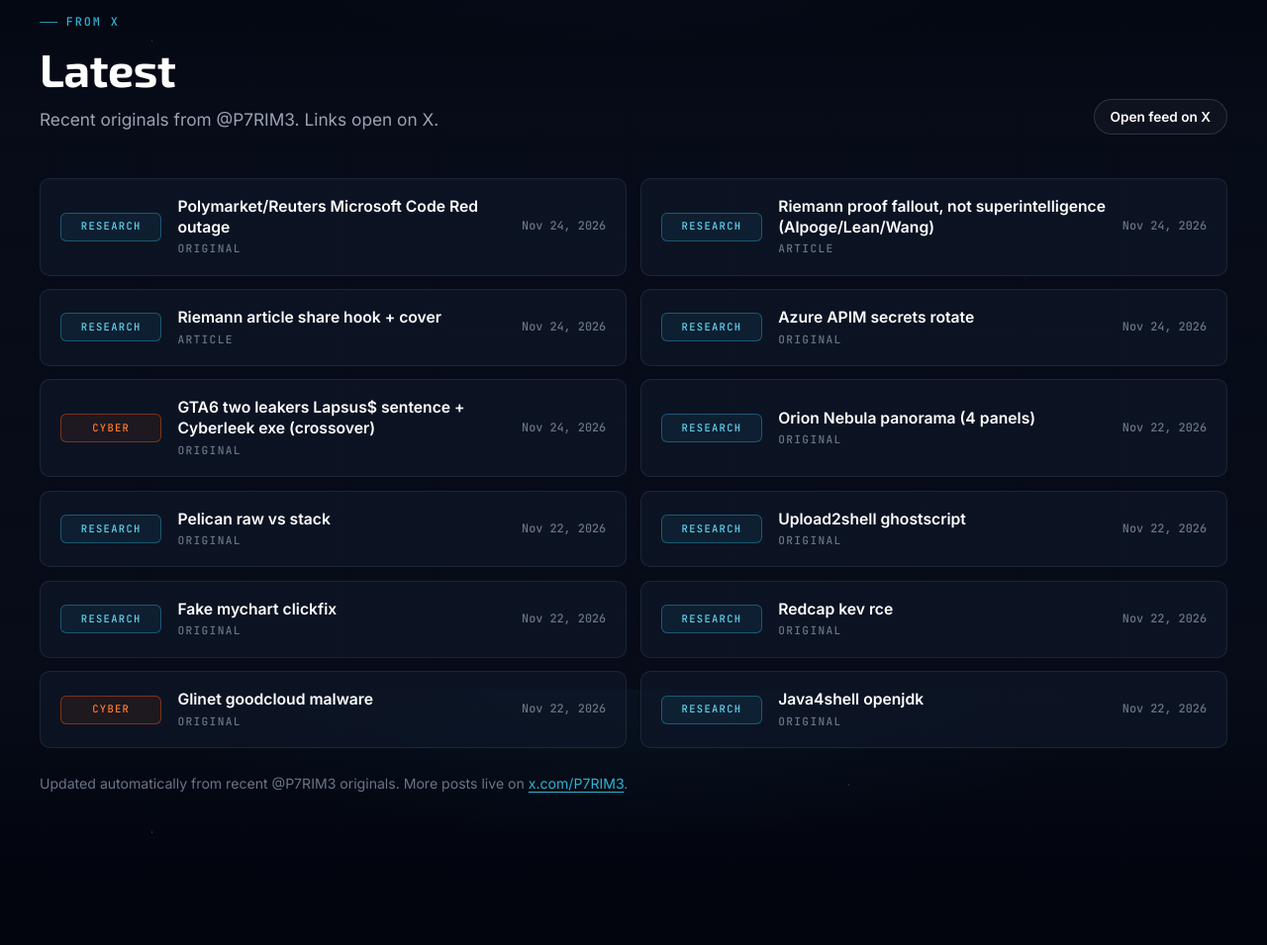
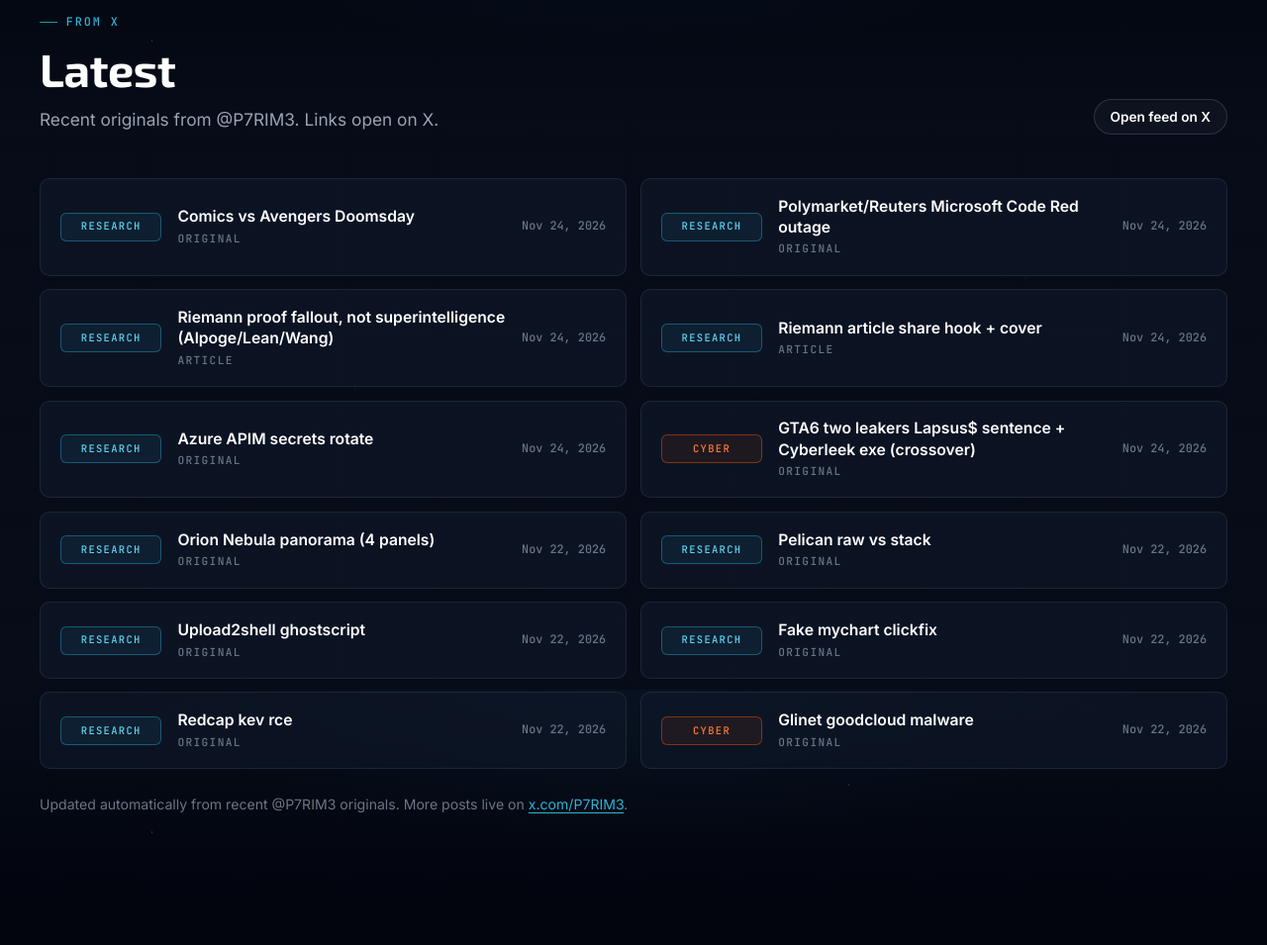
Before and after one commit to korvixprime/korvixprime.github.io, a plain HTML site: page index.html in a window 1280 px wide. Shown: the part 1703-2658 px from the top of the page at 99% size. Drawn offline with Linux system fonts and the light colour scheme.

Commit message:
Update Latest

```diff
--- a/index.html
+++ b/index.html
@@ -131,6 +131,16 @@
 
         <ul class="latest-list">
           <li>
+            <a class="latest-item" href="https://x.com/P7RIM3/status/2125332445902102883" rel="noopener noreferrer">
+              <span class="desk-pill research">Research</span>
+              <span class="latest-body">
+                <strong>Comics vs Avengers Doomsday</strong>
+                <span>Original</span>
+              </span>
+              <time class="latest-meta" datetime="2026-11-24">Nov 24, 2026</time>
+            </a>
+          </li>
+          <li>
             <a class="latest-item" href="https://x.com/P7RIM3/status/2125268175029707052" rel="noopener noreferrer">
               <span class="desk-pill research">Research</span>
               <span class="latest-body">
@@ -235,16 +245,6 @@
               <span class="desk-pill cyber">Cyber</span>
               <span class="latest-body">
                 <strong>Glinet goodcloud malware</strong>
-                <span>Original</span>
-              </span>
-              <time class="latest-meta" datetime="2026-11-22">Nov 22, 2026</time>
-            </a>
-          </li>
-          <li>
-            <a class="latest-item" href="https://x.com/P7RIM3/status/2124543108847394940" rel="noopener noreferrer">
-              <span class="desk-pill research">Research</span>
-              <span class="latest-body">
-                <strong>Java4shell openjdk</strong>
                 <span>Original</span>
               </span>
               <time class="latest-meta" datetime="2026-11-22">Nov 22, 2026</time>
```
